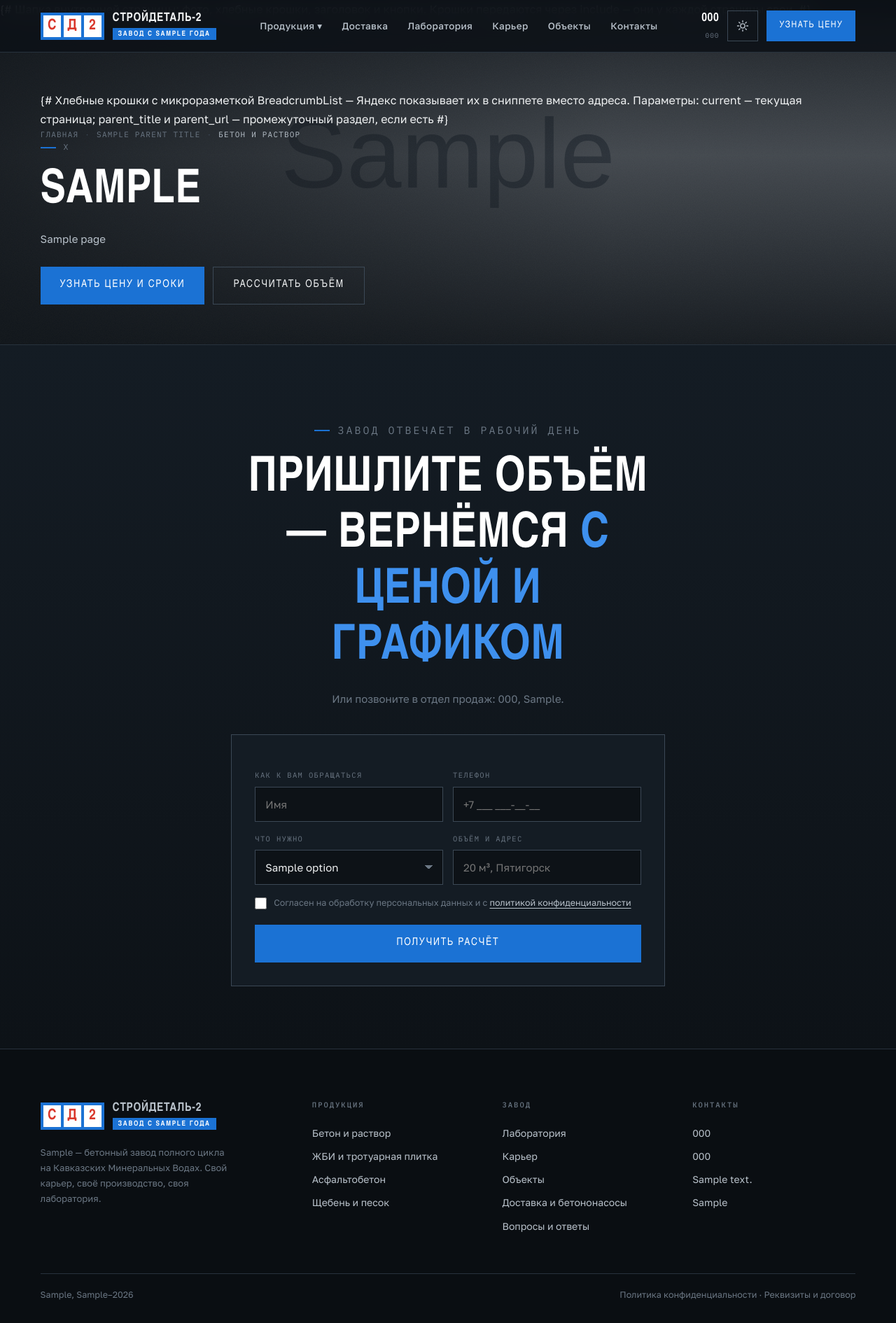
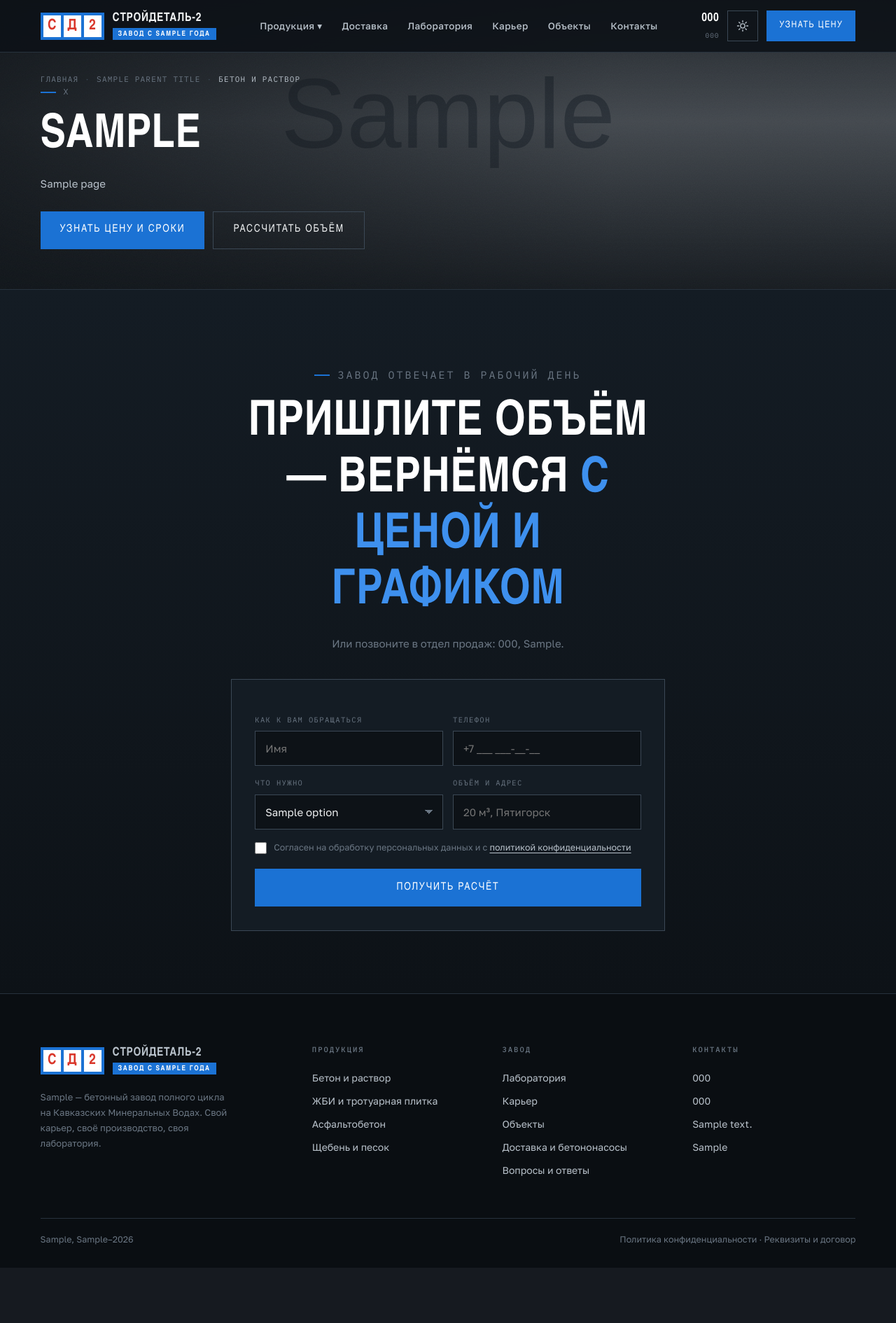
Before and after one commit to kmvit/sd2-kmw, a Django app: template templates/pages/beton.html in a window 1280 px wide. Shown: the whole page at 70% size. After the commit the page ends 1811 px from the top, so only its background shows below. Run offline with Django 5.2, Linux system fonts and the light colour scheme; tables that the repository leaves empty hold one stand-in row (values such as "Sample post"); the template is opened without the code that fills it: values that come from a table or form of the project are taken from there, most other values are stand-ins (such as "Sample title", 1, 10 or a date in 2020); grey boxes marked "Sample" are stand-in pictures; some web fonts are replaced.

Commit message:
Шаблоны: многострочные комментарии через {% comment %}
{# … #} в Django однострочный — многострочный выводился на страницы
как текст: описание параметров крошек и шапки было видно посетителям
и попадало в индекс.

Co-Authored-By: Claude Opus 5.5 <noreply@anthropic.com>

```diff
--- a/templates/partials/crumbs.html
+++ b/templates/partials/crumbs.html
@@ -1,6 +1,7 @@
-{# Хлебные крошки с микроразметкой BreadcrumbList — Яндекс показывает их в сниппете вместо адреса.
-   Параметры: current — текущая страница; parent_title и parent_url — промежуточный раздел, если есть #}
-<nav class="crumbs" aria-label="Хлебные крошки" itemscope itemtype="https://schema.org/BreadcrumbList">
+{% comment %}
+Хлебные крошки с микроразметкой BreadcrumbList — Яндекс показывает их в сниппете вместо адреса.
+Параметры: current — текущая страница; parent_title и parent_url — промежуточный раздел, если есть.
+{% endcomment %}<nav class="crumbs" aria-label="Хлебные крошки" itemscope itemtype="https://schema.org/BreadcrumbList">
       <span itemprop="itemListElement" itemscope itemtype="https://schema.org/ListItem"><a itemprop="item" href="{% url 'home' %}"><span itemprop="name">Главная</span></a><meta itemprop="position" content="1" /></span><i>·</i>
       {% if parent_title %}<span itemprop="itemListElement" itemscope itemtype="https://schema.org/ListItem"><a itemprop="item" href="{{ parent_url }}"><span itemprop="name">{{ parent_title }}</span></a><meta itemprop="position" content="2" /></span><i>·</i>
       {% endif %}<span aria-current="page" itemprop="itemListElement" itemscope itemtype="https://schema.org/ListItem"><span itemprop="name">{{ current }}</span><meta itemprop="position" content="{% if parent_title %}3{% else %}2{% endif %}" /></span>
--- a/templates/partials/phero.html
+++ b/templates/partials/phero.html
@@ -1,7 +1,8 @@
 {% load static %}
-{# Шапка внутренней страницы: фото, хлебные крошки, заголовок и кнопки.
-   Крошки передаются через include — они у каждой страницы свои. #}
-<section class="phero" id="top">
+{% comment %}
+Шапка внутренней страницы: фото, хлебные крошки, заголовок и кнопки.
+Крошки передаются через include — они у каждой страницы свои.
+{% endcomment %}<section class="phero" id="top">
   <img class="phero-media" src="{% if page.photo %}{{ page.photo.url }}{% else %}{% static 'img/zavod-30834.jpg' %}{% endif %}"
        alt="{{ page.admin_title }} — завод «Стройдеталь-2»" />
   <span class="phero-shade"></span>
```
